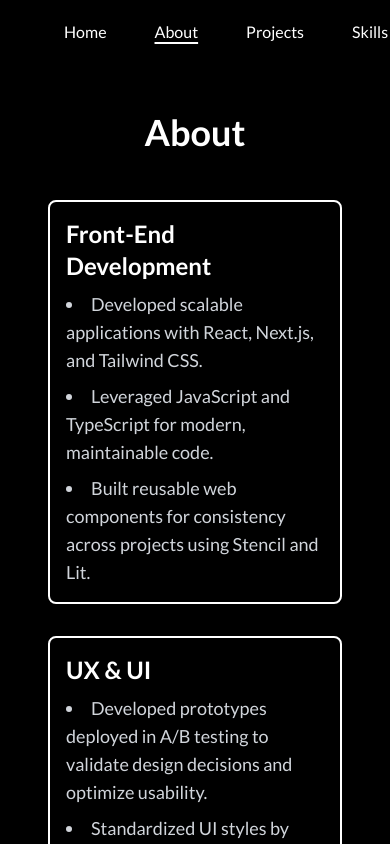
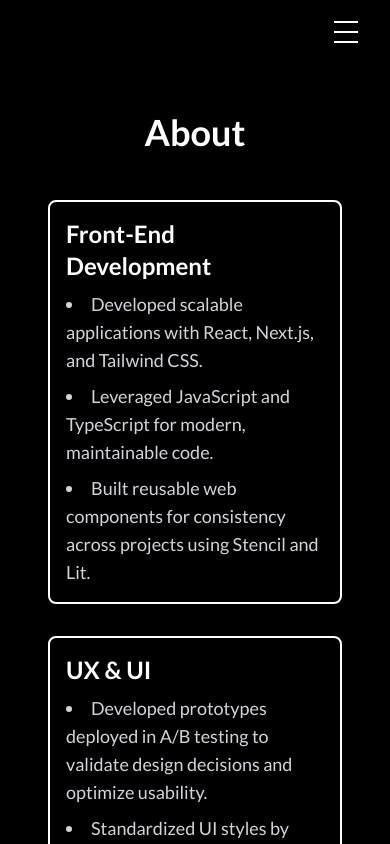
Before and after one commit to lavr001/my-portfolio, a Next.js app: page /about in a window 390 px wide. Built offline with nearby package versions, Linux system fonts and the light colour scheme.

Commit message:
burger added on mobile

```diff
--- a/components/Navbar.js
+++ b/components/Navbar.js
@@ -1,5 +1,6 @@
 import Link from "next/link";
 import { useRouter } from "next/router";
+import { useState, useEffect } from "react";
 
 const navItems = [
   { name: "Home", href: "/" },
@@ -11,10 +12,32 @@ const navItems = [
 
 const Navbar = () => {
   const router = useRouter();
+  const [isMobileMenuOpen, setIsMobileMenuOpen] = useState(false);
+
+  useEffect(() => {
+    if (isMobileMenuOpen) {
+      document.body.style.overflow = "hidden";
+    } else {
+      document.body.style.overflow = "";
+    }
+    // Cleanup function to reset overflow when component unmounts
+    return () => {
+      document.body.style.overflow = "";
+    };
+  }, [isMobileMenuOpen]);
+
+  const toggleMobileMenu = () => {
+    setIsMobileMenuOpen(!isMobileMenuOpen);
+  };
+
+  const closeMobileMenu = () => {
+    setIsMobileMenuOpen(false);
+  };
 
   return (
-    <nav className="fixed top-0 left-0 right-0 w-full h-16 bg-black flex items-center px-4 z-10">
-      <ul className="flex space-x-4 p-8 text-white">
+    <nav className="fixed top-0 left-0 right-0 w-full h-16 bg-black flex items-center px-4 z-50">
+      {/* Desktop Navigation - will be on the left */}
+      <ul className="hidden sm:flex space-x-4 p-8 text-white">
         {navItems.map((item) => (
           <li key={item.name}>
             <Link
@@ -30,6 +53,61 @@ const Navbar = () => {
           </li>
         ))}
       </ul>
+
+      {/* Burger Icon - pushed to the right on mobile */}
+      <div className="sm:hidden ml-auto relative z-50">
+        <button
+          onClick={toggleMobileMenu}
+          className="text-white p-4 focus:outline-none"
+          aria-label="Toggle menu"
+        >
+          <div className="space-y-2">
+            <span
+              className={`block w-6 h-0.5 bg-white transition-transform duration-300 ease-in-out ${
+                isMobileMenuOpen ? "rotate-45 translate-y-2.5" : ""
+              }`}
+            ></span>
+            <span
+              className={`block w-6 h-0.5 bg-white transition-opacity duration-300 ease-in-out ${
+                isMobileMenuOpen ? "opacity-0" : ""
+              }`}
+            ></span>
+            <span
+              className={`block w-6 h-0.5 bg-white transition-transform duration-300 ease-in-out ${
+                isMobileMenuOpen ? "-rotate-45 -translate-y-2.5" : ""
+              }`}
+            ></span>
+          </div>
+        </button>
+      </div>
+
+      {/* Mobile Menu Modal */}
+      {isMobileMenuOpen && (
+        <div
+          className="fixed inset-0 bg-black bg-opacity-90 z-40 flex flex-col items-center justify-center sm:hidden"
+          onClick={closeMobileMenu} // Close on overlay click
+        >
+          <ul className="text-white text-center space-y-8">
+            {navItems.map((item) => (
+              <li key={item.name}>
+                <Link
+                  href={item.href}
+                  onClick={() => {
+                    closeMobileMenu(); // Close menu on link click
+                  }}
+                  className={`block px-6 py-3 text-2xl transition-colors duration-300 hover:bg-white hover:text-black rounded-md ${
+                    router.pathname === item.href
+                      ? "underline underline-offset-4 decoration-2 decoration-white"
+                      : ""
+                  }`}
+                >
+                  {item.name}
+                </Link>
+              </li>
+            ))}
+          </ul>
+        </div>
+      )}
     </nav>
   );
 };
--- a/pages/about.js
+++ b/pages/about.js
@@ -94,7 +94,7 @@ const About = () => {
     <>
       <Navbar />
       <main
-        className="overflow-y-auto bg-black text-white p-12 relative top-[64px] [padding-bottom:env(safe-area-inset-bottom)]"
+        className="overflow-y-auto bg-black text-white p-12 relative top-[64px]"
         style={{
           height: viewportHeight
             ? `${viewportHeight - 64}px`
--- a/pages/contact.js
+++ b/pages/contact.js
@@ -92,7 +92,7 @@ const Contact = () => {
     <>
       <Navbar />
       <main
-        className="overflow-y-auto bg-black text-white relative top-[64px] [padding-bottom:env(safe-area-inset-bottom)]"
+        className="overflow-y-auto bg-black text-white relative top-[64px]"
         style={{
           height: viewportHeight
             ? `${viewportHeight - 64}px`
--- a/pages/index.js
+++ b/pages/index.js
@@ -14,7 +14,7 @@ const Home = () => {
     const myName = "ROMAN";
     const title = "Design Technologist";
 
-    const typingSpeed = 0.15; // seconds per character
+    const typingSpeed = 0.15;
 
     const masterTimeline = gsap.timeline();
 
--- a/pages/projects.js
+++ b/pages/projects.js
@@ -81,7 +81,7 @@ const Projects = () => {
     <>
       <Navbar />
       <main
-        className="overflow-y-auto bg-black text-white p-12 relative top-[64px] [padding-bottom:env(safe-area-inset-bottom)]"
+        className="overflow-y-auto bg-black text-white p-12 relative top-[64px]"
         style={{
           height: viewportHeight
             ? `${viewportHeight - 64}px`
--- a/pages/skills.js
+++ b/pages/skills.js
@@ -108,7 +108,7 @@ const Skills = () => {
     <>
       <Navbar />
       <main
-        className="overflow-y-auto bg-black text-white relative top-[64px] [padding-bottom:env(safe-area-inset-bottom)]"
+        className="overflow-y-auto bg-black text-white relative top-[64px]"
         style={{
           height: viewportHeight
             ? `${viewportHeight - 64}px`
```
